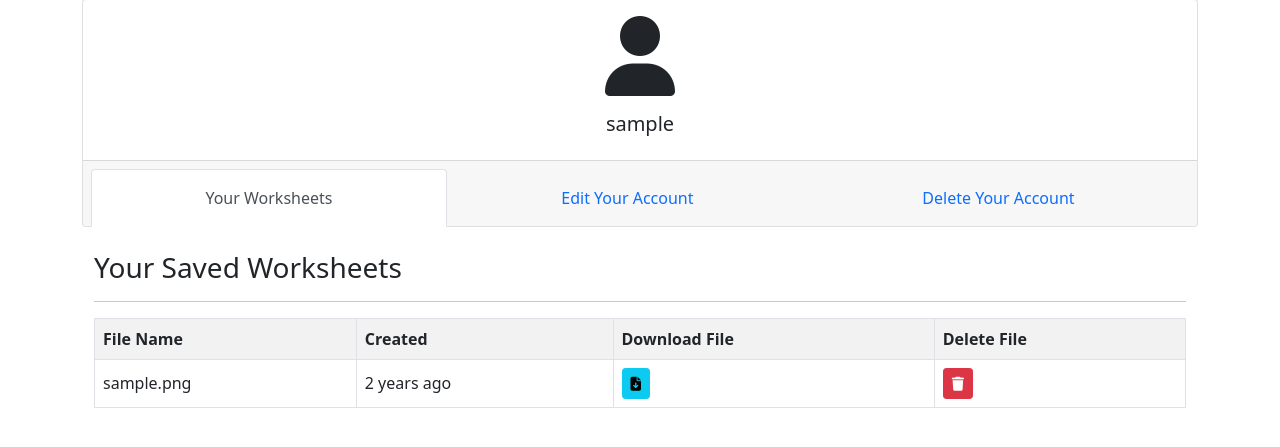
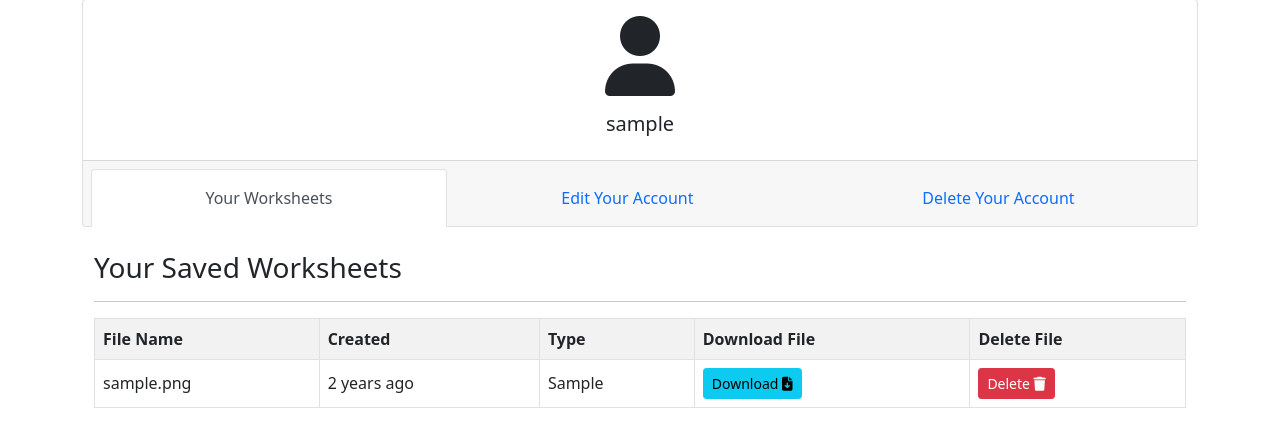
Before and after one commit to quentinikeno/Springboard-SEC-Capstone-Project-1, a Flask app: page /user in a window 1280 px wide. Shown: the part 193-640 px from the top of the page. Run offline with Flask 2, Linux system fonts and the light colour scheme; the visitor is signed in with stand-in values (Sample User, id 1); tables that the repository leaves empty hold one stand-in row (values such as "Sample post"); some libraries are stand-ins or nearby versions.

Commit message:
Show worksheet or answer key type on user's list of worksheets.

```diff
--- a/templates/users/show.html
+++ b/templates/users/show.html
@@ -14,6 +14,7 @@ block content %} {% include './users/profile-card.html' %}
 				<tr>
 					<th>File Name</th>
 					<th>Created</th>
+					<th>Type</th>
 					<th>Download File</th>
 					<th>Delete File</th>
 				</tr>
@@ -21,8 +22,10 @@ block content %} {% include './users/profile-card.html' %}
 				True) %}
 				<tr>
 					<td>{{ file.filename }}</td>
-					<td>{{ file.timestamp | date_time_format }}</td>
-
+					<td>
+						{{ file.timestamp | date_time_format | capitalize }}
+					</td>
+					<td>{{ file.sheet_type | title }}</td>
 					<td>
 						<form
 							class="download-form"
@@ -45,6 +48,7 @@ block content %} {% include './users/profile-card.html' %}
 								value="{{ csrf_token() }}"
 							/>
 							<button type="submit" class="btn btn-info btn-sm">
+								Download
 								<i class="fa-solid fa-file-arrow-down"></i>
 							</button>
 						</form>
@@ -66,7 +70,7 @@ block content %} {% include './users/profile-card.html' %}
 								value="{{ csrf_token() }}"
 							/>
 							<button type="submit" class="btn btn-danger btn-sm">
-								<i class="fa-solid fa-trash"></i>
+								Delete <i class="fa-solid fa-trash"></i>
 							</button>
 						</form>
 					</td>
```
